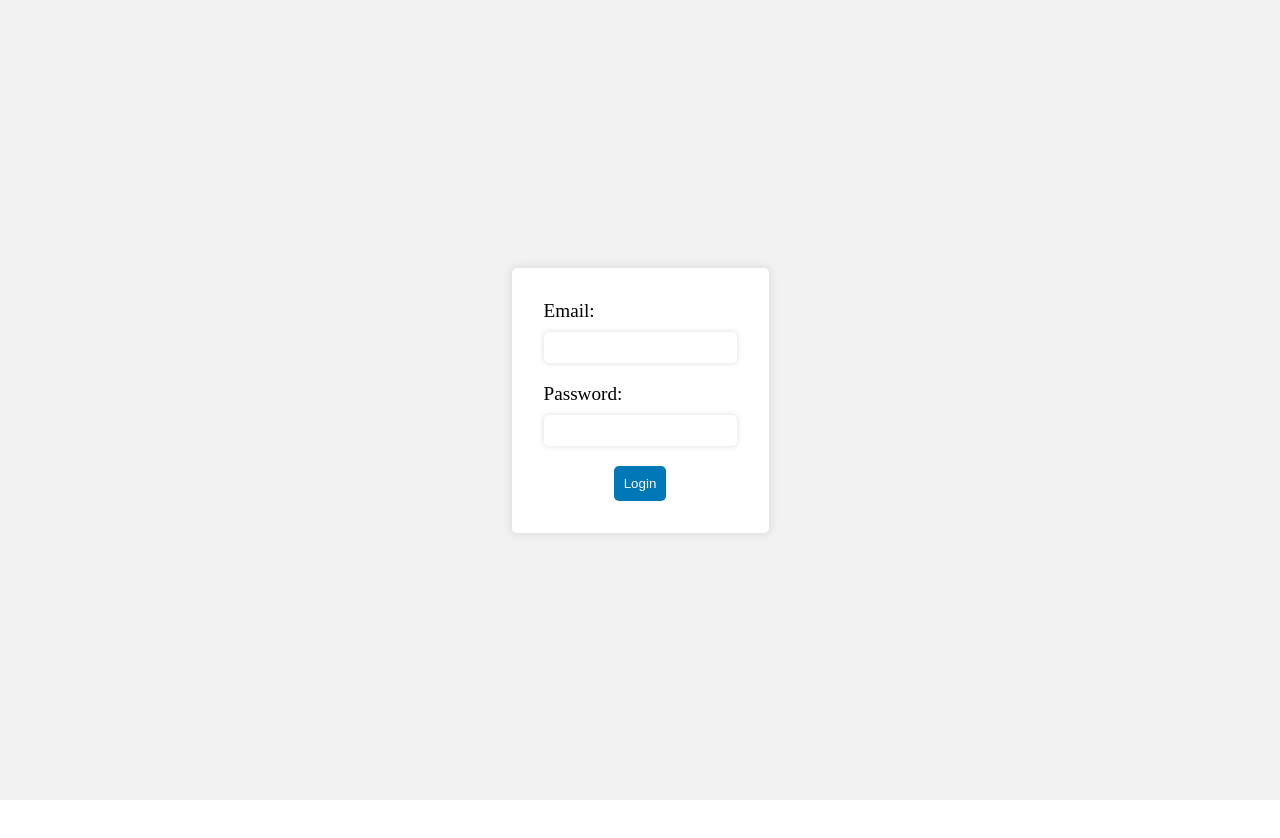
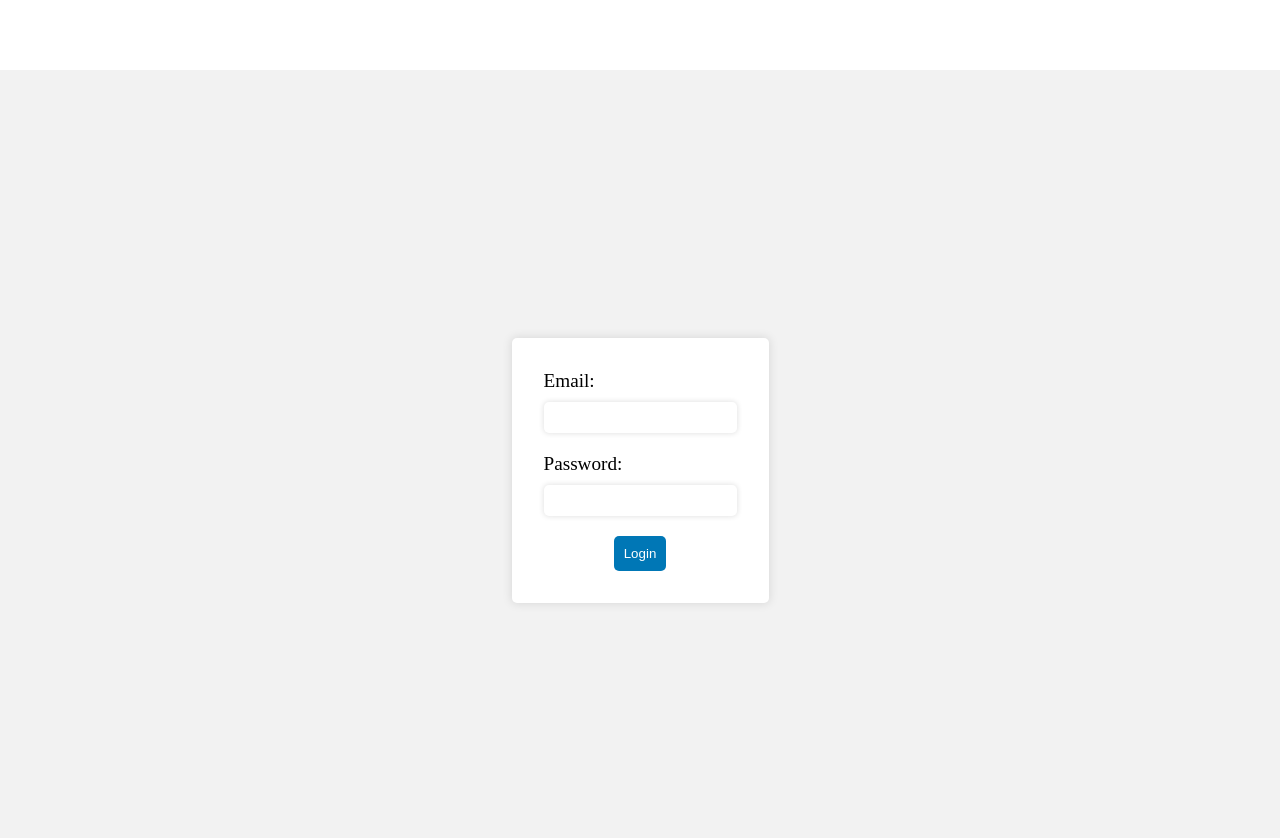
Before and after one commit to HashemAbuteen/voting-app, a React (Create React App) app: page / in a window 1280 px wide. Shown: the top 838 px of the page. Before the commit the page ends 800 px from the top, so only its background shows below. Built offline with nearby package versions, Linux system fonts and the light colour scheme.

Commit message:
header stays on top of the screen when scroll down

```diff
--- a/src/components/style/Header.css
+++ b/src/components/style/Header.css
@@ -6,6 +6,14 @@ header{
   padding: 0 20px;
   background-color: #333;
   color: #fff;
+  position: fixed;
+  top: 0;
+  left: 0;
+  width: 100%;
+  z-index: 1;
+}
+body{
+    padding-top: 70px;
 }
 header nav{
     display: flex;
```
